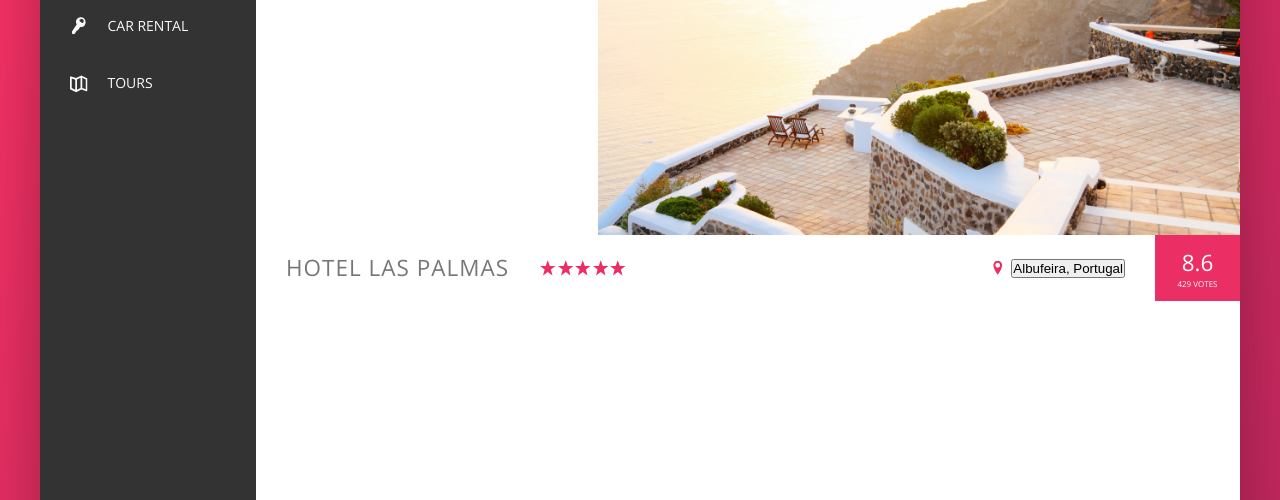
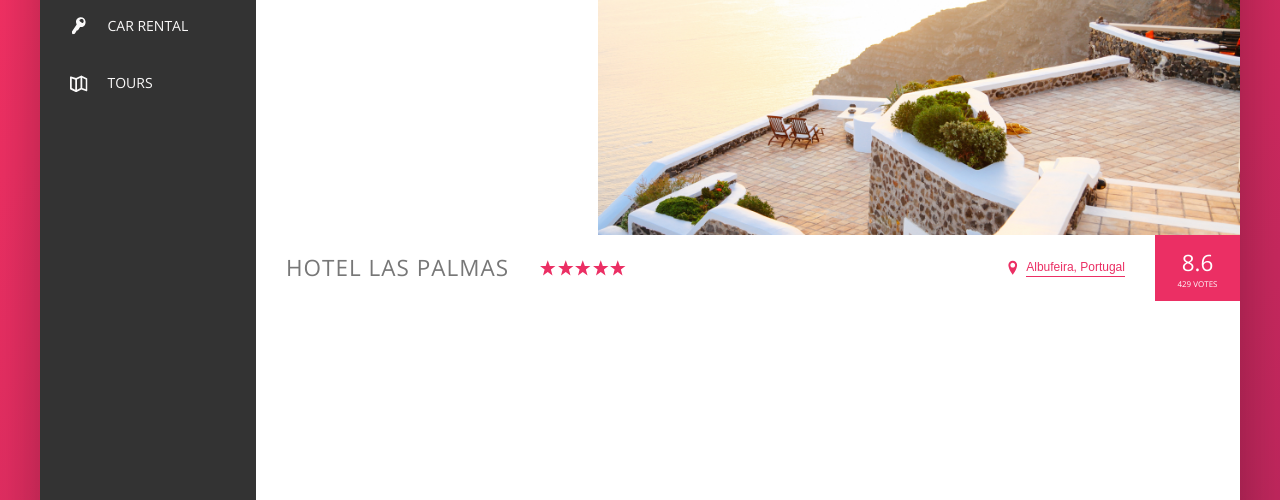
Before and after one commit to ngolam2011/trillo, a website: page index.html in a window 1280 px wide. Shown: the part 300-800 px from the top of the page. Drawn offline with nearby package versions, Linux system fonts and the light colour scheme; files that its build step writes are made by us from their sources.

Commit message:
Learning Note         Using current color and infinite property in transition to         animate intintely button.

```diff
--- a/sass/_components.scss
+++ b/sass/_components.scss
@@ -258,3 +258,26 @@
                 text-transform: uppercase;
         }
 }
+
+
+////////////////////////////
+/// BUTTON-INLINE
+.btn-inline {
+       border: none;
+       color: var(--color-primary);
+       font-size: inherit;
+       border-bottom: 1px solid currentColor;
+       padding-bottom: 2px;
+       display: inline-block;
+       background-color: transparent;
+       cursor: pointer;
+       transition: all .2s;
+       &:hover {
+               color: var(--color-grey-dark-1);
+       }
+
+       &:focus {
+               outline: none;
+               animation: pulsate 1s infinite;
+       }
+}
```
